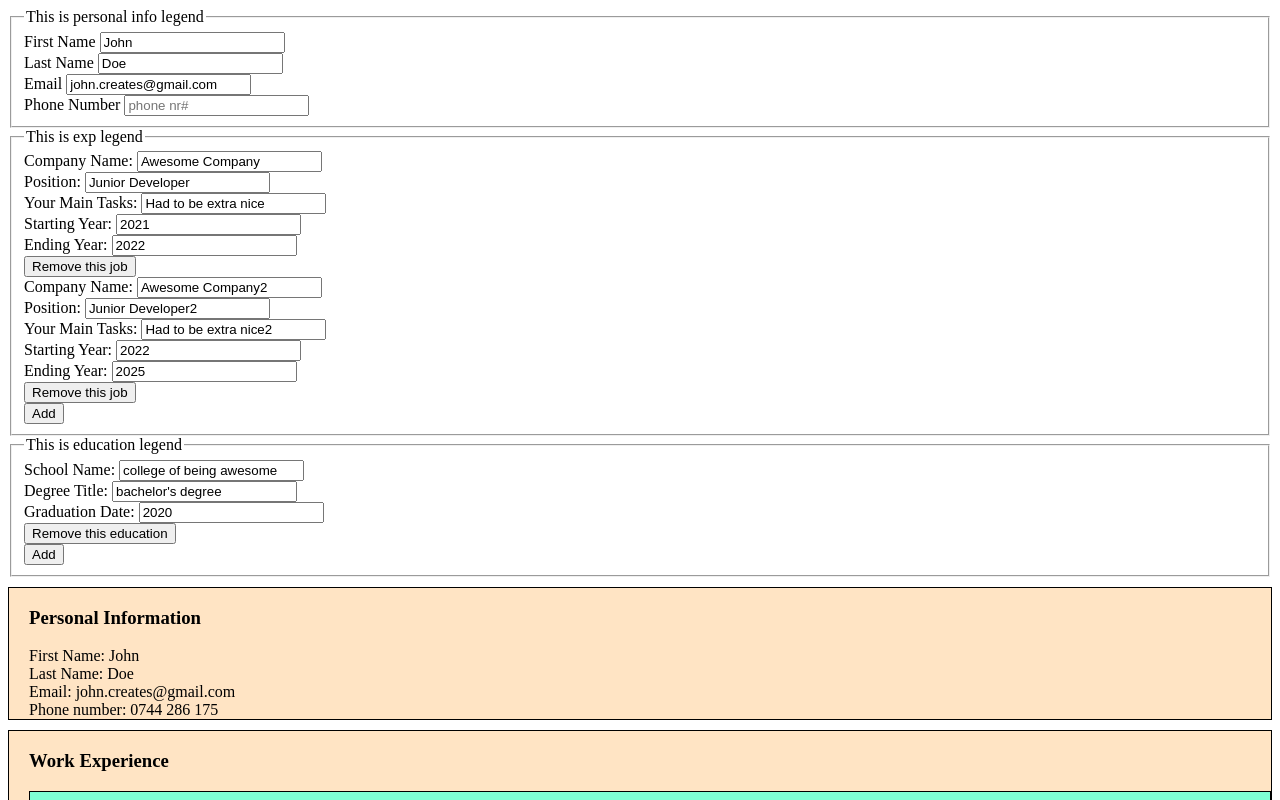
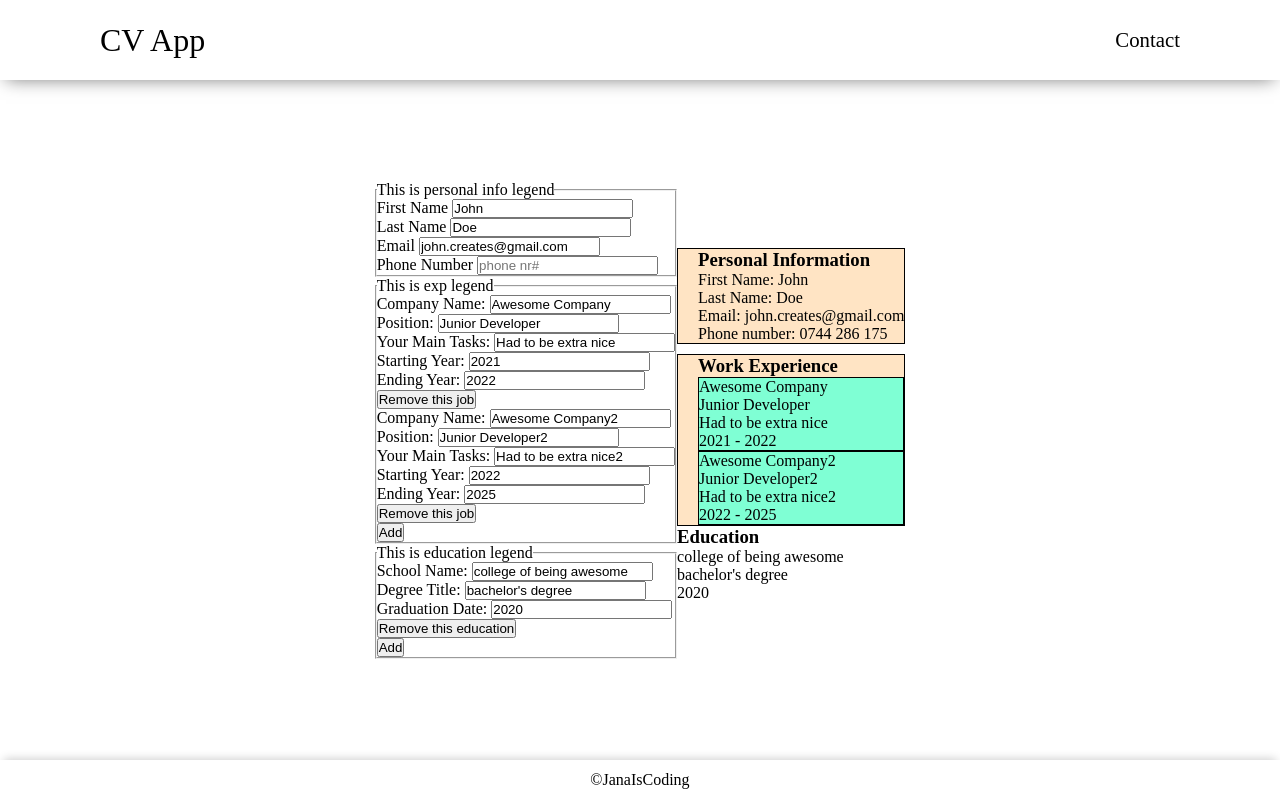
Before and after one commit to janaiscoding/cv-application, a React (Create React App) app: page / in a window 1280 px wide. Shown: the top 800 px of the page. Built offline with nearby package versions, Linux system fonts and the light colour scheme.

Commit message:
Add Header and Footer components

```diff
--- /dev/null
+++ b/src/components/MyFooter.js
@@ -0,0 +1,22 @@
+import React from "react";
+import "../utils/footer.css";
+
+class MyFooter extends React.Component {
+  render() {
+    return (
+      <>
+        <footer className="footer">
+          <a
+            href="https://github.com/janaiscoding"
+            class="footer-link"
+            rel="noopener noreferrer"
+          >
+            ©JanaIsCoding
+          </a>
+        </footer>
+      </>
+    );
+  }
+}
+
+export default MyFooter;
--- /dev/null
+++ b/src/components/MyHeader.js
@@ -0,0 +1,30 @@
+import React from "react";
+import "../utils/header.css";
+class MyHeader extends React.Component {
+  render() {
+    return (
+      <>
+        <nav className="navbar">
+          <a
+            href="https://github.com/janaiscoding/weather-app"
+            className="logo"
+          >
+            CV App
+          </a>
+          <div className="right-wrapper">
+            <div className="social">
+              <a
+                href="https://github.com/janaiscoding"
+                className="social-link"
+                rel="noopener noreferrer"
+              >
+                Contact
+              </a>
+            </div>
+          </div>
+        </nav>
+      </>
+    );
+  }
+}
+export default MyHeader;
--- a/src/components/Resume.js
+++ b/src/components/Resume.js
@@ -1,5 +1,4 @@
 import React from "react";
-import "../utils/styles.css";
 import Output from "./Output";
 
 class Resume extends React.Component {
@@ -104,7 +103,7 @@ class Resume extends React.Component {
   }
   render() {
     return (
-      <>
+      <div className="main">
         <div className="resume">
           <fieldset className="personal-info-fields">
             <legend>This is personal info legend</legend>
@@ -264,7 +263,7 @@ class Resume extends React.Component {
           educationFields={this.state.educationFields}
           workFields={this.state.workFields}
         />
-      </>
+      </div>
     );
   }
 }
--- a/src/index.js
+++ b/src/index.js
@@ -1,10 +1,15 @@
 import React from "react";
 import ReactDOM from "react-dom/client";
+import MyFooter from "./components/MyFooter";
+import MyHeader from "./components/MyHeader";
 import Resume from "./components/Resume";
+import "./utils/styles.css";
 
 const root = ReactDOM.createRoot(document.getElementById("root"));
 root.render(
   <React.StrictMode>
+    <MyHeader />
     <Resume />
+    <MyFooter />
   </React.StrictMode>
 );
--- a/src/utils/experience.css
+++ /dev/null
@@ -1,8 +0,0 @@
-.work-form-group {
-  background-color: aliceblue;
-  padding: 5px;
-}
-.work-field {
-  border: 1px solid black;
-  margin: 5px;
-}
--- /dev/null
+++ b/src/utils/footer.css
@@ -0,0 +1,19 @@
+/*FOOTER*/
+footer {
+  background-color: var(--primary-focus);
+  -webkit-box-shadow: 0px -5px 10px -4px rgba(0, 0, 0, 0.2);
+  box-shadow: 0px -5px 10px -4px rgba(0, 0, 0, 0.2);
+  display: flex;
+  justify-content: center;
+  align-items: center;
+  height: 5vh;
+}
+.footer-link {
+  color: var(--font-color);
+}
+/* GLOBAL SETTINGS */
+a,
+a:visited,
+a:focus {
+  text-decoration: none;
+}
--- /dev/null
+++ b/src/utils/header.css
@@ -0,0 +1,24 @@
+.navbar {
+  display: flex;
+  justify-content: space-between;
+  align-items: center;
+  background-color: var(--primary-focus);
+  height: 10vh;
+  padding: 0px 100px;
+  -webkit-box-shadow: 0px 5px 17px -6px rgba(0, 0, 0, 0.54);
+  box-shadow: 0px 5px 17px -6px rgba(0, 0, 0, 0.54);
+}
+.logo {
+  color: var(--font-color);
+  font-size: 2rem;
+  font-weight: 500;
+}
+.social-link {
+  color: var(--font-color);
+  font-size: 1.3rem;
+}
+a,
+a:visited,
+a:focus {
+  text-decoration: none;
+}
--- a/src/utils/styles.css
+++ b/src/utils/styles.css
@@ -1,7 +1,17 @@
-.personal-info {
-  background-color: antiquewhite;
-  padding: 20px;
+*,
+*::after,
+*::before {
+  margin: 0;
+  padding: 0;
 }
+
+.main{
+  display: flex;
+  height: 85vh;
+  justify-content: center;
+  align-items: center;
+}
+
 /* Chrome, Safari, Edge, Opera */
 input::-webkit-outer-spin-button,
 input::-webkit-inner-spin-button {
```
